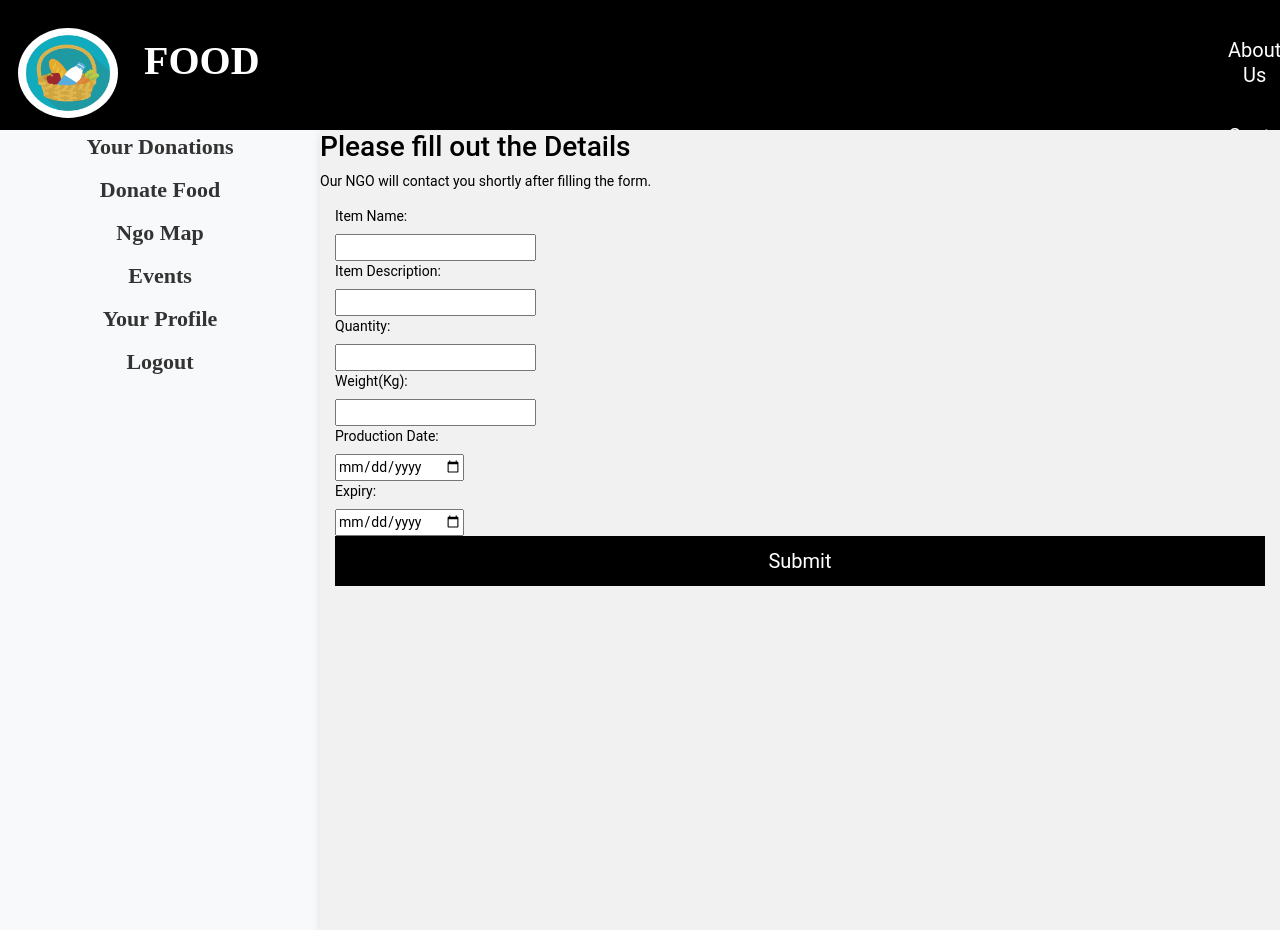
After one commit to gaurijoshi22/MIssion-Meals-team-386, a Flask app: template hackathon/templates/donate_food.html in a window 1280 px wide. The commit adds this page. Run offline with Flask 3, Linux system fonts and the light colour scheme; the template is opened without the code that fills it, so the values that code supplies are empty; some libraries are stand-ins or nearby versions.

Commit message:
retrieved donor donated data and some linking

```diff
--- a/hackathon/main.py
+++ b/hackathon/main.py
@@ -1,4 +1,4 @@
-from flask import Flask, render_template, request,flash,redirect,url_for,jsonify
+from flask import Flask, render_template, request,flash,redirect,url_for,jsonify,session
 from flask_mysqldb import MySQL
 import MySQLdb.cursors
 import re
@@ -8,7 +8,7 @@ app.debug = True  # Enable debug mode
 app.secret_key = 'your secret key'
 app.config['MYSQL_HOST'] = 'localhost'
 app.config['MYSQL_USER'] = 'root'
-app.config['MYSQL_PASSWORD'] = 'root123'
+app.config['MYSQL_PASSWORD'] = ''
 app.config['MYSQL_DB'] = 'food_donation'
 
 app.config['UPLOAD_FOLDER'] = 'static/uploads/'
@@ -35,14 +35,23 @@ def login():
         result = cursor.fetchone()
 
         if result and password == result['password']:
+            select_query1 = "SELECT uid FROM credentials WHERE email = %s"
+            cursor.execute(select_query1, (email,))
+            result = cursor.fetchone()
 
-            return render_template("donor.html")
+            session['uid'] = result
+            uid_val = result.get('uid')
+
+            if uid_val.startswith('D'):
+                return redirect('/donor_main')
+            if uid_val.startswith('N'):
+                return redirect('/ngo_main')
         else:
 
             return "Invalid email or password", 401
 
-        cursor.close()
-        connection.close()
+        mysql.cursor.close()
+        mysql.connection.close()
 
     return render_template("login.html")
 
@@ -106,36 +115,63 @@ def signup():
 
     return render_template("signup.html")
 
-@app.route('/scheduleEvent', methods=['GET', 'POST'])
-def scheduleEvent():
-    eventTitle = request.form.get("eventTitle")
-    eventDate = request.form.get("eventDate")
-    eventTime = request.form.get("eventTime")
-    contactName = request.form.get("contactName")
-    contactEmail = request.form.get("contactEmail")
-    eventDescription = request.form.get("eventDescription")
-    ngoReg = request.form.get("ngoReg")
+@app.route('/donor_main', methods=['GET', 'POST'])
+def donor_main():
+    uid = session.get('uid')
+    uid_val = uid.get('uid')
+    cursor = mysql.connection.cursor(MySQLdb.cursors.DictCursor)
+    select_query = "SELECT Uid FROM current_donations WHERE Uid = %s"
+    cursor.execute(select_query, (uid_val,))
+    result = cursor.fetchall()
+    if(result is not None):
+        select_query1 = "SELECT * FROM current_donations where Uid = %s"
+        cursor.execute(select_query1, (uid_val,))
+        data = cursor.fetchall()
+        da = []
+        for d in data:
+            da.append(d)
+    return render_template("donor.html",data = da)
 
-    #uid=session['user_id']
+@app.route('/donor_main/donate_food', methods=['GET', 'POST'])
+def donateFood():
+    uid = session.get('uid')
+    uid_val = uid.get('uid')
+    if request.method == 'POST':
+        val = 0
+        item_name = request.form.get("item_name")
+        desc = request.form.get("desc")
+        qty = request.form.get("qty")
+        wt = request.form.get("wt")
+        pdate = request.form.get("pdate")
+        edate = request.form.get("edate")
+        status = "Available"
 
+        cursor = mysql.connection.cursor(MySQLdb.cursors.DictCursor)
+        cursor.execute('INSERT INTO current_donations VALUES \
+                    (%s,% s, % s, % s,%s,%s,%s,%s,%s)',
+                        (val,uid_val,item_name,desc,qty,wt,pdate,edate,status))
+        mysql.connection.commit()
+        flash('done', 'success')
+        return redirect("/donor_main")
+    return render_template("donate_food.html")
+
+
+@app.route('/ngo_main', methods=['GET', 'POST'])
+def ngo_main():
+    uid = session.get('uid')
+    uid_val = uid.get('uid')
     cursor = mysql.connection.cursor(MySQLdb.cursors.DictCursor)
-    #select_query = "SELECT uid FROM credentials WHERE uid = %s"
-    #cursor.execute(select_query, (uid,))
+    select_query = "SELECT ngo_name FROM ngo WHERE uid = %s"
+    cursor.execute(select_query, (uid_val,))
+    result = cursor.fetchone()
 
-    #result = cursor.fetchone()
-
-    select_query = "INSERT into Event values  (%s,%s,%s,%s,%s,%s,%s)"
-    cursor.execute(select_query, (ngoReg,eventTitle,eventDate,contactName,contactEmail,eventDescription,eventTime))
-    mysql.connection.commit()
-    flash('Event successful!', 'success')
     return render_template("ngo.html")
 
-
-
-@app.route('/donor_main', methods=['GET', 'POST'])
-def donor_main():
-     return render_template("donor.html")
-
+@app.route('/logout')
+def logout():
+    session.pop('uid', None)
+    flash('Logged Out!', 'success')
+    return redirect(url_for('login'))
 
 if __name__ == '__main__':
     app.run()
--- /dev/null
+++ b/hackathon/templates/donate_food.html
@@ -0,0 +1,229 @@
+<!DOCTYPE html>
+<html lang="en">
+
+<head>
+  <title>Two-Column Page</title>
+  <!-- Add your CSS styles here -->
+  <link rel="stylesheet" href="https://maxcdn.bootstrapcdn.com/bootstrap/4.5.2/css/bootstrap.min.css">
+  <style>
+    /* Custom CSS styles */
+    html,
+    body {
+      min-height: 100%;
+      padding: 0;
+      margin: 0;
+      font-family: Roboto, Arial, sans-serif;
+      font-size: 14px;
+      color: #000000;
+    }
+
+    .dashboard-column {
+      background-color: #f8f9fa;
+      min-height: 100vh;
+      padding: 0;
+      width: 50px;
+      /* Set initial width */
+      overflow: hidden;
+      transition: width 0.3s ease-in-out;
+    }
+
+    .dashboard-column a {
+      font-family: 'Times New Roman', Times, serif;
+      font-size: 22px;
+      text-align: center;
+    }
+
+    .dashboard-column a:hover {
+      font-family: 'Times New Roman', Times, serif;
+      font-size: 22px;
+      text-align: center;
+      background-color: #5b5959;
+      color: #000000
+    }
+
+    .dashboard-column:hover {
+      width: 250px;
+      /* Expand on hover */
+    }
+
+    .dashboard-link {
+      display: block;
+      margin-bottom: 10px;
+      text-decoration: none;
+      color: #333;
+      font-weight: bold;
+    }
+
+    .dashboard-link:hover {
+      color: #007bff;
+    }
+
+    .data-container {
+      background-color: #f1f1f1;
+      padding: 0;
+      box-shadow: 0 4px 8px rgba(0, 0, 0, 0.1);
+      min-height: 100vh;
+    }
+
+    /* Navbar styles */
+
+
+
+    button {
+      width: 100%;
+      padding: 10px;
+      border: none;
+      background: #000000;
+      font-size: 20px;
+      font-weight: 400;
+      color: #fff;
+    }
+
+    button:hover {
+      background: #353535;
+    }
+
+    .header {
+      overflow: hidden;
+      background-color: #000000;
+      padding: 20px 10px;
+      height: 130px;
+    }
+
+    .header a.mh {
+      text-align: center;
+      font-family: 'Times New Roman', Times, serif;
+      font-weight: bold;
+      align-items: center;
+    }
+
+    .header a.i {
+      margin-bottom: 2px;
+    }
+
+    .header a {
+      float: left;
+      color: rgb(246, 242, 242);
+      text-align: center;
+      padding: 8px;
+      text-decoration: none;
+      font-size: 18px;
+      line-height: 25px;
+      border-radius: 4px;
+      margin-top: 0px;
+
+    }
+
+    .food {
+      font-family: 'Times New Roman', Times, serif;
+      font-weight: bold;
+
+      color: rgb(255, 255, 255);
+
+
+    }
+
+    .header a.logo {
+      font-size: 40px;
+      font-weight: bold;
+      margin-top: 20px;
+    }
+
+    .header a:hover {
+      background-color: #5b5959;
+      color: black;
+    }
+
+    .header-right {
+      margin-left: 1200px;
+    }
+
+    .navbar {
+      background-color: black;
+      /* Set the header background color to black */
+      margin-bottom: 0;
+      width: 100px;
+    }
+
+    .navbar-brand {
+      display: flex;
+      align-items: center;
+      color: white;
+      /* Set the color of the header text */
+    }
+
+    .header img {
+      margin-right: 10px;
+      border-radius: 50%;
+      /* Add some spacing between the logo and text */
+    }
+  </style>
+</head>
+
+<body>
+
+  <!-- Navbar -->
+  <div class="header">
+    <a href="" class="i"><img src="{{ url_for('static', filename='images/logo.jpg') }}" width="100" height="90"></a>
+    <a href="" class="logo"><span class="food">FOOD</span></a>
+    <div class="header-right">
+      <form href="#about"><a><button href="#about">About Us</button></a></form>
+      <form href="#contact"><a><button href="#contact">Contact Us</button></a></form>
+    </div>
+  </div>
+
+
+  <div class="container-fluid px-0"> <!-- Added class to remove horizontal padding -->
+    <div class="row no-gutters"> <!-- Removed gutter spacing -->
+      <!-- Column 1 -->
+      <div class="col-md-3 dashboard-column">
+
+        <a href="/donor_main" class="dashboard-link">Your Donations</a>
+        <a href="/donor_main/donate_food" class="dashboard-link">Donate Food</a>
+        <a href="map.html" class="dashboard-link">Ngo Map</a>
+        <a href="leaderboard.html" class="dashboard-link">Events</a>
+        <a href="leaderboard.html" class="dashboard-link">Your Profile</a>
+        <a href="/logout" class="dashboard-link">Logout</a>
+        <!-- Add more dashboard options as needed -->
+      </div>
+
+      <!-- Column 2 -->
+      <div class="col-md-9">
+        <div class="data-container">
+          <h2>Please fill out the Details</h2>
+          <!-- Data fetched from the database will be displayed here -->
+          <p>Our NGO will contact you shortly after filling the form.</p>
+
+        <div class="container">
+                <form action="/donor_main/donate_food" method="post">
+                    <label for="ngoName">Item Name:</label><br>
+                    <input type="text"  name="item_name" required><br>
+
+                    <label for="ngoReg">Item Description:</label><br>
+                    <input type="textarea" name="desc" required><br>
+
+                    <label for="eventTitle">Quantity:</label><br>
+                    <input type="text"  name="qty" required><br>
+
+                    <label for="eventDate">Weight(Kg):</label><br>
+                    <input type="text" name="wt" required><br>
+
+                    <label for="eventTime">Production Date:</label><br>
+                    <input type="date" name="pdate" required><br>
+
+                    <label for="contactName">Expiry:</label><br>
+                    <input type="date"  name="edate" required><br>
+
+                    <button type="submit" name = "submit">Submit</button><br>
+                </form>
+            </div>
+        </div>
+        </body>
+
+  <!-- Bootstrap JS scripts (requires jQuery and Popper.js) -->
+  <script src="https://code.jquery.com/jquery-3.5.1.slim.min.js"></script>
+  <script src="https://cdn.jsdelivr.net/npm/@popperjs/core@2.9.1/dist/umd/popper.min.js"></script>
+  <script src="https://maxcdn.bootstrapcdn.com/bootstrap/4.5.2/js/bootstrap.min.js"></script>
+</body>
+
+</html>
```
Also changed, not shown: hackathon/templates/donor.html (+60 -17 lines), hackathon/templates/login.html (+4 -9 lines), hackathon/templates/ngo.html (added, +204 -0 lines), hackathon/static/uploads/Code-image-1400x650.jpg (added).
